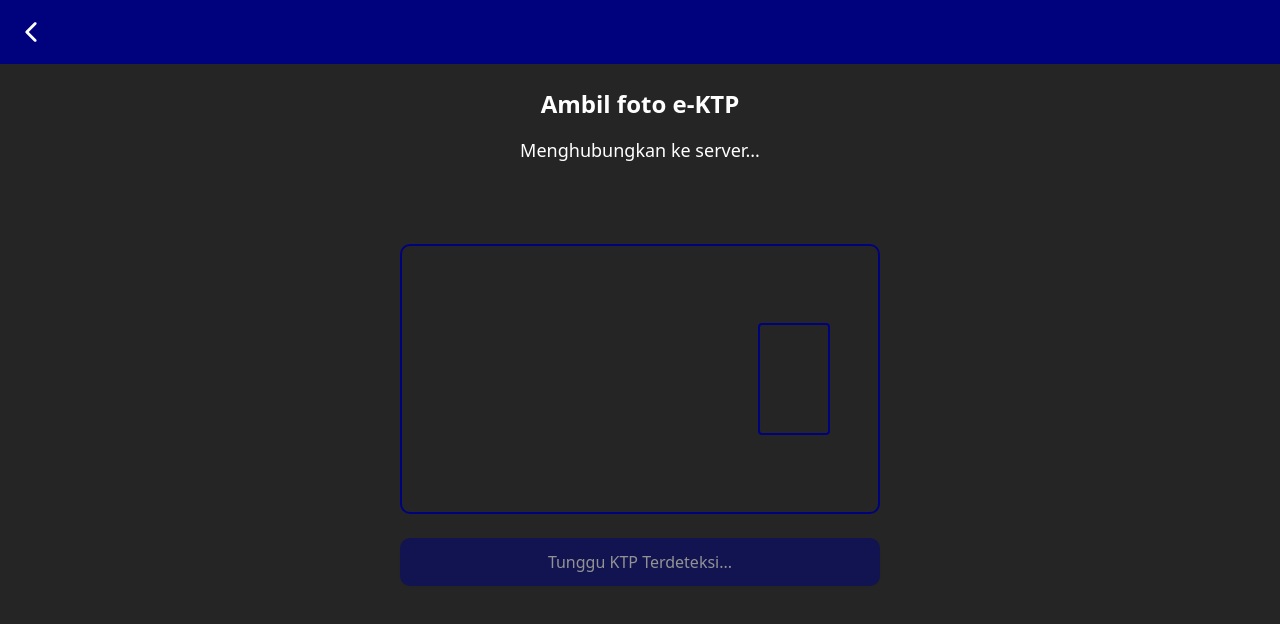
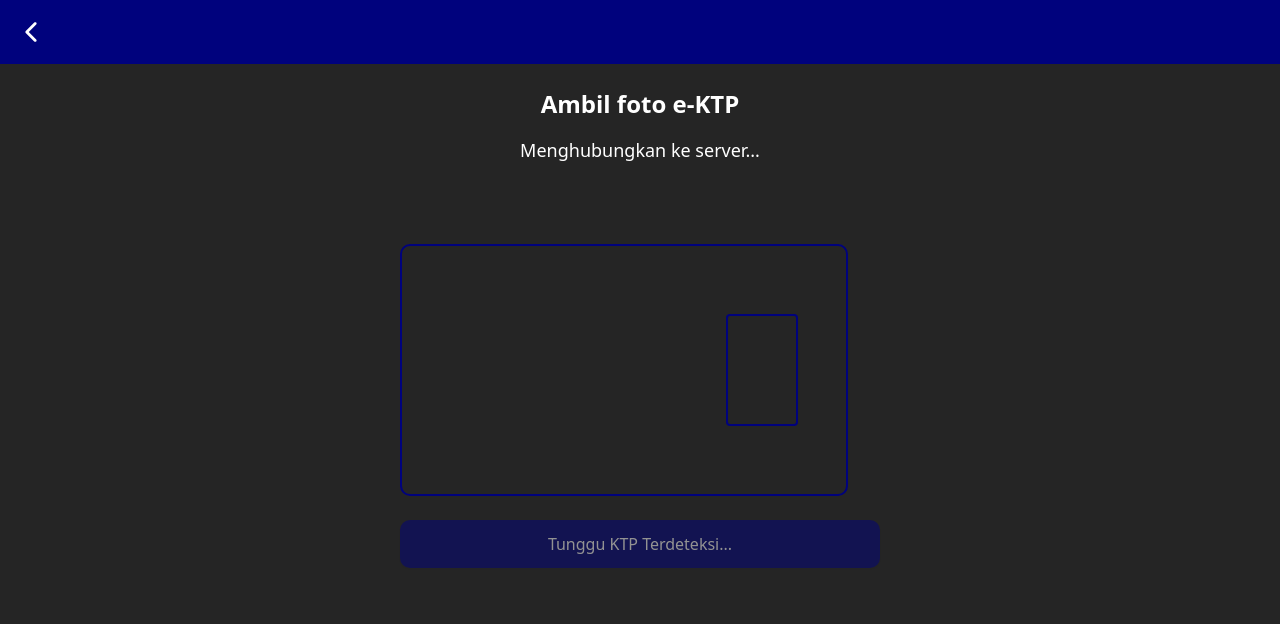
Before and after one commit to Sentra-Gedag-Gedig/sentra-web, a Next.js app: page /ktp in a window 1280 px wide. Shown: the top 624 px of the page. Built offline with nearby package versions, Linux system fonts and the light colour scheme; no server answers.

Commit message:
Update ktp-capture.tsx

```diff
--- a/src/features/ktp/components/ktp-capture.tsx
+++ b/src/features/ktp/components/ktp-capture.tsx
@@ -318,7 +318,7 @@ export function KtpCapture() {
       )}
 
       <div
-        className="relative z-10 w-full aspect-video rounded-lg border-2 border-[#00027d] overflow-hidden mt-20"
+        className="relative z-10 max-w-md aspect-video rounded-lg border-2 border-[#00027d] overflow-hidden mt-20"
         aria-label="Area penempatan KTP, posisikan KTP Anda di dalam kotak ini">
         <div className="absolute right-12 top-1/2 -translate-y-1/2 w-18 h-28 border-2 border-[#00027d] rounded" />
       </div>
```
